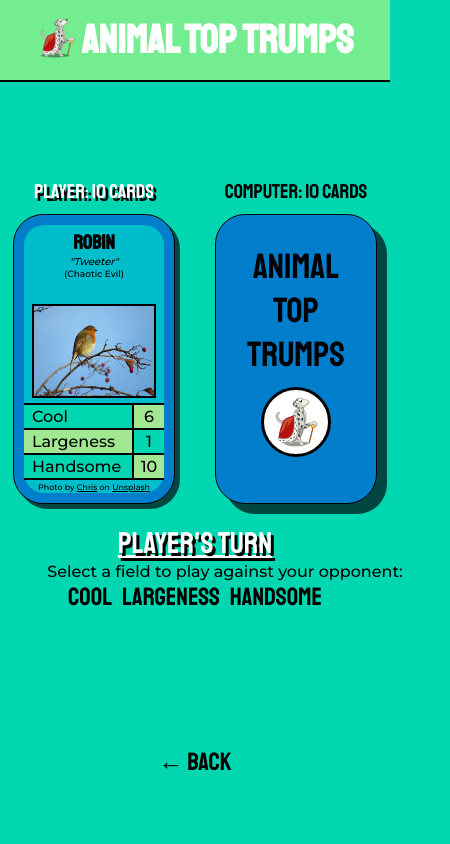
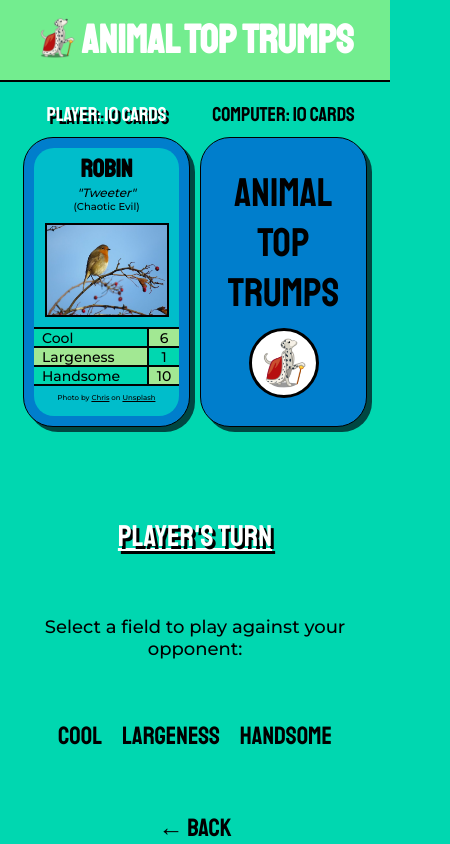
Before and after one commit to scented-wiring/animal-toptrumps-lite, a React (Create React App) app: page /play in a window 390 px wide. Shown: the whole page, 450 px wide, since content can reach past the window. Built offline with nearby package versions, Linux system fonts and the light colour scheme.

Commit message:
fix mobile styling

```diff
--- a/src/components/BrowseCards.js
+++ b/src/components/BrowseCards.js
@@ -19,8 +19,8 @@ const BrowseCards = () => {
   const [card, setCard] = useState(initialState.card);
 
   return (
-    <div id="EditDeck">
-      <h2>Edit Deck</h2>
+    <div id="BrowseCards">
+      <h2>Browse Cards</h2>
       <div id="display">
         <select
           name="selectCards-drop"
--- a/src/components/GameUI.js
+++ b/src/components/GameUI.js
@@ -26,7 +26,7 @@ const GameUI = ({
   } else if (win === "Tie") {
     //if action results in tie
     status = `${win}!`;
-    message = `Top player and computer cards added to tie deck. ${tieCardsLength} tie cards to be won next round!`;
+    message = `Top player and computer cards added to tie deck.`;
   } else if (win) {
     //if action results in win
     status = `${win} wins!`;
--- a/src/components/Play.js
+++ b/src/components/Play.js
@@ -208,7 +208,7 @@ const Play = () => {
   };
 
   const arrangeDisplay = () => {
-    if (width > 800) {
+    if (width > 690) {
       return (
         <div className="game">
           {renderPlayerDeck()}
--- a/src/index.css
+++ b/src/index.css
@@ -26,6 +26,26 @@ h2 {
 a {
   color: inherit;
   text-decoration: none;
+}
+
+button {
+  align-self: center;
+  height: 75px;
+  width: 220px;
+  background-color: #009fd6;
+  margin: 0 15px;
+  font-family: "Staatliches", sans-serif;
+  font-size: 30px;
+  border: 2px black solid;
+  transition: all 0.4s ease 0s;
+  box-shadow: 5px 5px #004742;
+}
+
+button:hover {
+  background: #385bac;
+  color: white;
+  transition: all 0.4s ease 0s;
+  outline: 0;
 }
 
 .back {
--- a/src/styles/BrowseCards.css
+++ b/src/styles/BrowseCards.css
@@ -1,4 +1,4 @@
-#EditDeck {
+#BrowseCards {
   display: flex;
   flex-direction: column;
   align-items: center;
@@ -51,51 +51,51 @@
     outline: none;
   }
 
-  #EditDeck .Card,
-  #EditDeck .Card-border {
+  #BrowseCards .Card,
+  #BrowseCards .Card-border {
     height: 400px;
     width: 260px;
   }
 
-  #EditDeck .name {
+  #BrowseCards .name {
     font-size: 40px;
     margin-top: 10px;
   }
 
-  #EditDeck .aka {
+  #BrowseCards .aka {
     font-size: 20px;
   }
 
-  #EditDeck .alignment {
+  #BrowseCards .alignment {
     font-size: 15px;
     margin-bottom: 10px;
   }
 
-  #EditDeck #photo {
+  #BrowseCards #photo {
     margin: 5px auto 10px auto;
     height: 165px;
     width: 220px;
   }
 
-  #EditDeck .stat-name1,
-  #EditDeck .stat-name2 {
+  #BrowseCards .stat-name1,
+  #BrowseCards .stat-name2 {
     padding-left: 12px;
     height: 25px;
     font-size: 18px;
   }
 
-  #EditDeck .stat1,
-  #EditDeck .stat2 {
+  #BrowseCards .stat1,
+  #BrowseCards .stat2 {
     height: 25px;
     width: 45px;
   }
 
-  #EditDeck .footer {
+  #BrowseCards .footer {
     font-size: 8px;
     margin-top: 4px;
   }
 
-  #EditDeck .loading {
+  #BrowseCards .loading {
     padding: 25px 0;
     height: 30px;
     width: 120px;
@@ -103,58 +103,58 @@
     font-size: 15px;
   }
 
-  #EditDeck .default-message {
+  #BrowseCards .default-message {
     margin-top: 50px;
     font-size: 35px;
   }
 }
 
 @media only screen and (max-width: 400px) {
-  #EditDeck .Card,
-  #EditDeck .Card-border {
+  #BrowseCards .Card,
+  #BrowseCards .Card-border {
     height: 268px;
     width: 175px;
   }
 
-  #EditDeck .name {
+  #BrowseCards .name {
     font-size: 25px;
     margin-top: 5px;
   }
 
-  #EditDeck .aka {
+  #BrowseCards .aka {
     font-size: 14px;
   }
 
-  #EditDeck .alignment {
+  #BrowseCards .alignment {
     font-size: 11px;
     margin-bottom: 0px;
   }
 
-  #EditDeck #photo {
+  #BrowseCards #photo {
     margin: 5px auto 5px auto;
     height: 96px;
     width: 128px;
   }
 
-  #EditDeck .stat-name1,
-  #EditDeck .stat-name2 {
+  #BrowseCards .stat-name1,
+  #BrowseCards .stat-name2 {
     padding-left: 8px;
     height: 20px;
     font-size: 15px;
   }
 
-  #EditDeck .stat1,
-  #EditDeck .stat2 {
+  #BrowseCards .stat1,
+  #BrowseCards .stat2 {
     height: 20px;
     width: 30px;
   }
 
-  #EditDeck .footer {
+  #BrowseCards .footer {
     font-size: 7px;
     margin-top: 4px;
   }
 
-  #EditDeck .loading {
+  #BrowseCards .loading {
     padding: 25px 0;
     height: 30px;
     width: 120px;
@@ -162,7 +162,7 @@
     font-size: 15px;
   }
 
-  #EditDeck .default-message {
+  #BrowseCards .default-message {
     margin-top: 50px;
     font-size: 35px;
   }
--- a/src/styles/Card.css
+++ b/src/styles/Card.css
@@ -86,9 +86,9 @@
 }
 
 .footer {
-  font-size: 11px;
+  font-size: 10px;
   text-align: center;
-  margin-top: 6px;
+  margin: 6px 3px 0 3px;
 }
 
 .default-message {
@@ -108,7 +108,7 @@
   padding: 20px;
   border: 1px solid black;
   border-radius: 30px;
-  box-shadow: 10px 10px #004742;
+  box-shadow: 5px 5px #004742;
 }
 
 #card-back-text {
--- a/src/styles/GameUI.css
+++ b/src/styles/GameUI.css
@@ -14,8 +14,9 @@
 }
 
 .message {
+  align-self: center;
   font-size: 25px;
-  width: 450px;
+  width: 300px;
 }
 
 .field {
@@ -46,13 +47,14 @@
   margin-bottom: 15px;
 }
 
-@media only screen and (max-width: 900px) {
+@media only screen and (max-width: 1005px) {
   .status {
     font-size: 40px;
   }
 
   .message {
-    font-size: 22px;
+    font-size: 18px;
+    width: 220px;
   }
 
   .field {
@@ -63,48 +65,48 @@
   .field:hover {
     text-shadow: 2px 2px black;
   }
+
+  .tie {
+    font-size: 20px;
+  }
 }
 
-@media only screen and (max-width: 800px) {
+@media only screen and (max-width: 690px) {
+  .game-ui {
+    justify-content: space-evenly;
+    height: 100%;
+    margin: 0 10px;
+  }
+
   .status {
-    font-size: 35px;
+    font-size: 30px;
   }
 
   .message {
-    font-size: 20px;
+    width: auto;
   }
 
   #fields {
     display: flex;
-    justify-content: center;
-  }
-
-  .field {
-    font-family: "Staatliches", sans-serif;
-    font-size: 30px;
-  }
-
-  .field:hover {
-    text-shadow: 1px 1px black;
-  }
-}
-
-@media only screen and (max-width: 420px) {
-  .status {
-    font-size: 30px;
-  }
-
-  .tie {
-    font-size: 25px;
-    font-family: "Staatliches", sans-serif;
-  }
-
-  .message {
-    font-size: 16px;
+    align-self: center;
   }
 
   .field {
     font-size: 25px;
-    margin: 0 5px 0 5px;
+    margin: 0 10px;
+  }
+
+  .game-ui .buttons button {
+    margin-bottom: 8px;
   }
 }
+
+@media only screen and (max-width: 350px) {
+  .message {
+    font-size: 15px;
+  }
+
+  .field {
+    margin: 0 5px;
+  }
+}
--- a/src/styles/Home.css
+++ b/src/styles/Home.css
@@ -4,26 +4,6 @@
   justify-content: space-evenly;
   align-items: center;
   height: 100%;
-}
-
-button {
-  align-self: center;
-  height: 75px;
-  width: 220px;
-  background-color: #009fd6;
-  margin: 0 15px 0 15px;
-  font-family: "Staatliches", sans-serif;
-  font-size: 30px;
-  border: 2px black solid;
-  transition: all 0.4s ease 0s;
-  box-shadow: 5px 5px #004742;
-}
-
-button:hover {
-  background: #385bac;
-  color: white;
-  transition: all 0.4s ease 0s;
-  outline: 0;
 }
 
 footer {
@@ -35,6 +15,10 @@ footer {
 
 footer img {
   margin-left: 10px;
+}
+
+.buttons {
+  display: flex;
 }
 
 @media only screen and (max-width: 520px) {
--- a/src/styles/Play.css
+++ b/src/styles/Play.css
@@ -4,25 +4,24 @@
   align-items: center;
   justify-content: space-around;
   height: 100%;
+  width: 100%;
 }
 
 .game {
   display: flex;
   flex-direction: row;
+  justify-content: space-between;
+  width: 100%;
 }
 
 .player {
-  margin-right: 20px;
+  margin: 0 5px 0 20px;
 }
 
 .computer {
-  margin-left: 20px;
+  margin: 0 20px 0 5px;
 }
 
-#cards {
-  display: flex;
-  justify-content: center;
-}
 .score {
   display: flex;
   flex-direction: column;
@@ -43,35 +42,15 @@
   text-shadow: 3px 3px black;
 }
 
-@media only screen and (max-width: 860px) {
+@media only screen and (max-width: 930px) {
   .score,
   .score-active {
     font-size: 25px;
   }
 
-  .game {
-    flex-direction: column;
-    margin: 30px 0 20px 0;
-    width: 100%;
-  }
-
-  .game .game-ui .buttons {
-    flex-direction: row;
-  }
-
-  .mobile-cards {
-    display: flex;
-    justify-content: center;
-    margin-bottom: 20px;
-  }
-
+  .game .Card,
+  .game .Card-border,
   .game .no-cards {
-    height: 288px;
-    width: 175px;
-  }
-
-  .game .Card,
-  .game .Card-border {
     height: 268px;
     width: 175px;
   }
@@ -87,10 +66,11 @@
 
   .game .alignment {
     font-size: 11px;
+    margin-bottom: 10px;
   }
 
   .game #photo {
-    margin: 5px auto 5px auto;
+    margin: 0 auto 10px auto;
     height: 90px;
     width: 120px;
   }
@@ -109,8 +89,8 @@
   }
 
   .game .footer {
-    font-size: 8px;
-    margin-top: 2px;
+    font-size: 7px;
+    margin: 5px 3px 0 3px;
   }
 
   .game .hidden-card {
@@ -127,37 +107,78 @@
     height: 50px;
     width: 50px;
   }
+}
 
-  .game .loading {
-    padding: 25px 0;
-    height: 30px;
-    width: 120px;
-    margin: 10px auto 10px auto;
+@media only screen and (max-width: 690px) {
+  .game {
+    flex-direction: column;
+    height: 100%;
+  }
+
+  .mobile-cards {
+    display: flex;
+    justify-content: center;
+    height: 100%;
+    margin-top: 20px;
+  }
+
+  .game button {
     font-size: 15px;
+    margin: 0 8px;
+    height: 26px;
+    width: 100px;
   }
 }
 
-@media only screen and (max-width: 420px) {
-  .game {
-    margin-bottom: 0;
+@media only screen and (max-width: 430px) {
+  .game .Card,
+  .game .Card-border,
+  .game .no-cards {
+    width: 145px;
   }
 
-  .game .no-cards {
-    width: 140px;
+  .game .aka {
+    font-size: 12px;
   }
 
-  .game .Card,
-  .game .Card-border {
-    width: 140px;
+  .game .alignment {
+    font-size: 10px;
+  }
+
+  .game .stat-name1,
+  .game .stat-name2 {
+    height: 17px;
+    font-size: 14px;
+  }
+
+  .game .stat1,
+  .game .stat2 {
+    height: 17px;
+  }
+
+  .game .footer {
+    margin: 7px 3px 0 3px;
   }
 
   .game .hidden-card {
-    width: 120px;
+    width: 125px;
   }
 
-  .score,
+  .score {
+    font-size: 20px;
+  }
+
   .score-active {
     font-size: 20px;
+  }
+}
+
+@media only screen and (max-width: 350px) {
+  .game .Card,
+  .game .Card-border,
+  .game .no-cards {
+    width: 110px;
+    height: 240px;
   }
 
   .game .name {
@@ -172,66 +193,44 @@
     font-size: 9px;
   }
 
-  .game #card-back-text {
-    font-size: 35px;
+  .game #photo {
+    margin: 0 auto 5px auto;
+    height: 81px;
+    width: 108px;
   }
 
   .game .stat-name1,
   .game .stat-name2 {
-    height: 23px;
+    padding-left: 5px;
+    height: 16px;
+    font-size: 13px;
   }
 
   .game .stat1,
   .game .stat2 {
-    height: 23px;
-  }
-}
-
-@media only screen and (max-width: 335px) {
-  .game .no-cards {
-    width: 110px;
+    height: 16px;
+    width: 25px;
   }
 
-  .score,
-  .score-active {
-    font-size: 18px;
-  }
-
-  .game .Card,
-  .game .Card-border {
-    width: 110px;
-    height: 228px;
+  .game .footer {
+    font-size: 7px;
+    margin-top: 4px;
   }
 
   .game .hidden-card {
     width: 90px;
-    height: 208px;
+    height: 220px;
   }
 
-  .game #card-back-logo {
-    height: 40px;
-    width: 40px;
+  .game #card-back-text {
+    font-size: 30px;
   }
 
-  .game .stat-name1,
-  .game .stat-name2 {
-    font-size: 12px;
-    height: 16px;
+  .score {
+    font-size: 17px;
   }
 
-  .game .stat1,
-  .game .stat2 {
-    width: 20px;
-    height: 16px;
-  }
-
-  .game #photo {
-    margin: 5px auto 5px auto;
-    height: 66px;
-    width: 88px;
-  }
-
-  .game .footer {
-    font-size: 7px;
+  .score-active {
+    font-size: 17px;
   }
 }
```
